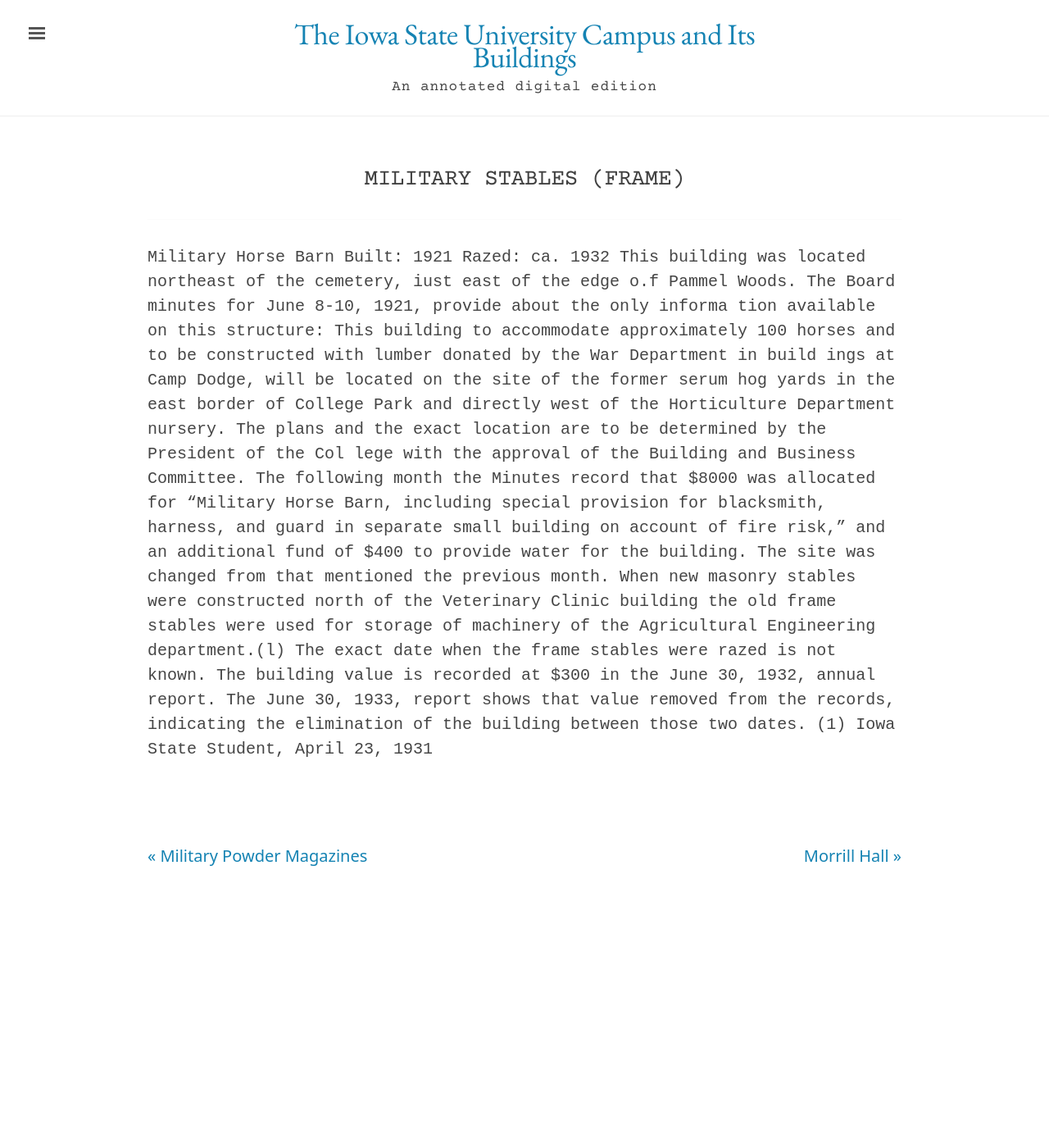
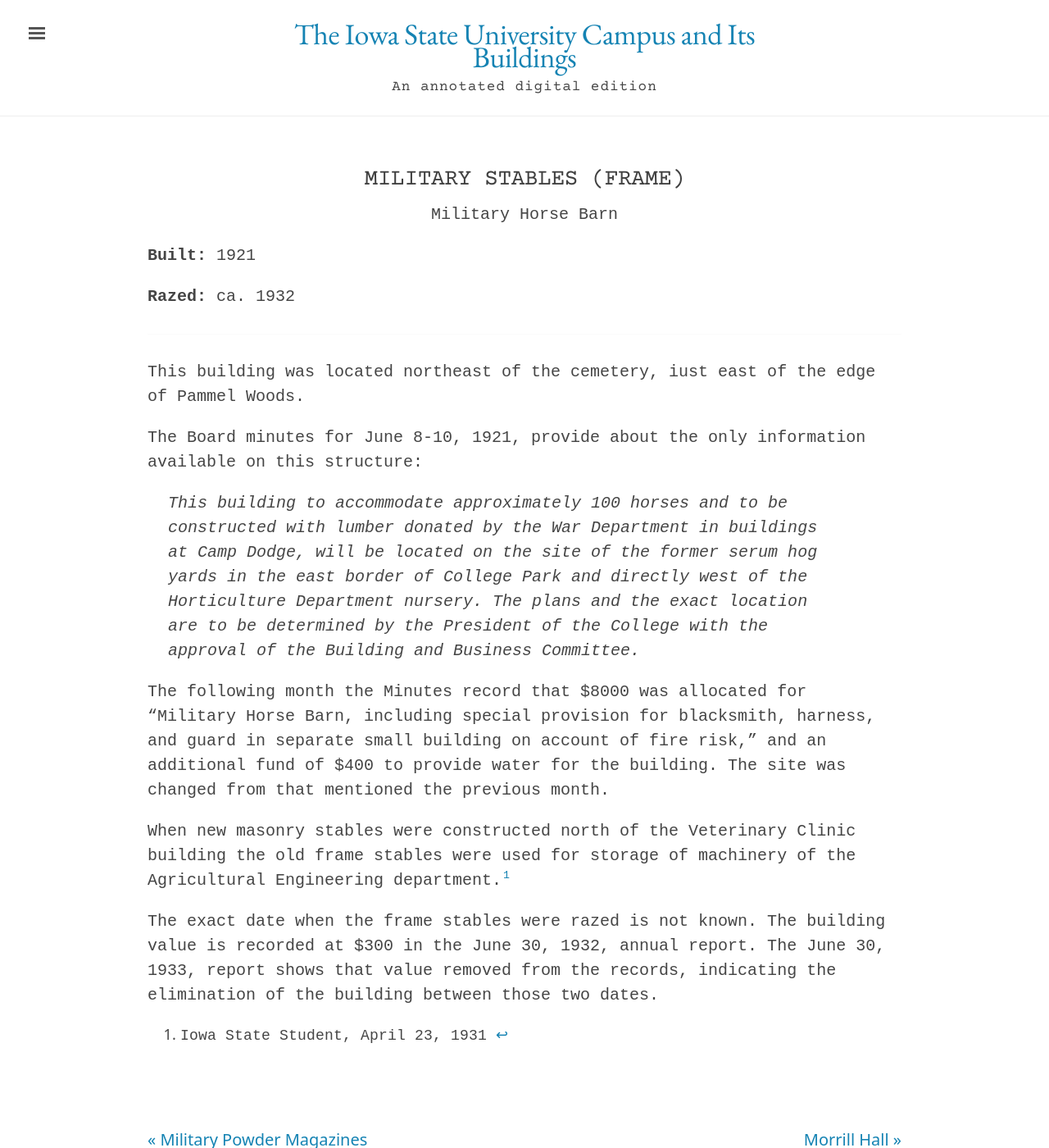
Before and after one commit to emanderson811/day-edition, a Jekyll site: the page built from _texts/buildings/145day-military-stables.md, in a window 1280 px wide and 1400 px high. Shown: the whole window at 82% size. Built offline with Jekyll 4.4.1, drawn with Linux system fonts in a browser that asks for light colours.

Commit message:
Update 145day-military-stables.md

```diff
--- a/_texts/buildings/145day-military-stables.md
+++ b/_texts/buildings/145day-military-stables.md
@@ -14,12 +14,16 @@
 ---
 ---
 
-Military Horse Barn
-Built: 1921 Razed: ca. 1932
-This building was located northeast of the cemetery, iust east of the edge o.f Pammel Woods.
-The Board minutes for June 8-10, 1921, provide about the only informa tion available on this structure:
-This building to accommodate approximately 100 horses and to be constructed with lumber donated by the War Department in build ings at Camp Dodge, will be located on the site of the former serum hog yards in the east border of College Park and directly west of the Horticulture Department nursery. The plans and the exact location are to be determined by the President of the Col lege with the approval of the Building and Business Committee.
+This building was located northeast of the cemetery, iust east of the edge of Pammel Woods.
+
+The Board minutes for June 8-10, 1921, provide about the only information available on this structure:
+
+>This building to accommodate approximately 100 horses and to be constructed with lumber donated by the War Department in buildings at Camp Dodge, will be located on the site of the former serum hog yards in the east border of College Park and directly west of the Horticulture Department nursery. The plans and the exact location are to be determined by the President of the College with the approval of the Building and Business Committee.
+
 The following month the Minutes record that $8000 was allocated for "Military Horse Barn, including special provision for blacksmith, harness, and guard in separate small building on account of fire risk," and an additional fund of $400 to provide water for the building. The site was changed from that mentioned the previous month.
-When new masonry stables were constructed north of the Veterinary Clinic building the old frame stables were used for storage of machinery of the Agricultural Engineering department.(l)
+
+When new masonry stables were constructed north of the Veterinary Clinic building the old frame stables were used for storage of machinery of the Agricultural Engineering department.[^fn1]
+
 The exact date when the frame stables were razed is not known. The building value is recorded at $300 in the June 30, 1932, annual report. The June 30, 1933, report shows that value removed from the records, indicating the elimination of the building between those two dates.
-(1) Iowa State Student, April 23, 1931
+
+[^fn1]: Iowa State Student, April 23, 1931
```
Also changed, not shown: other parts of _texts/buildings/145day-military-stables.md (+3 -3 lines).
